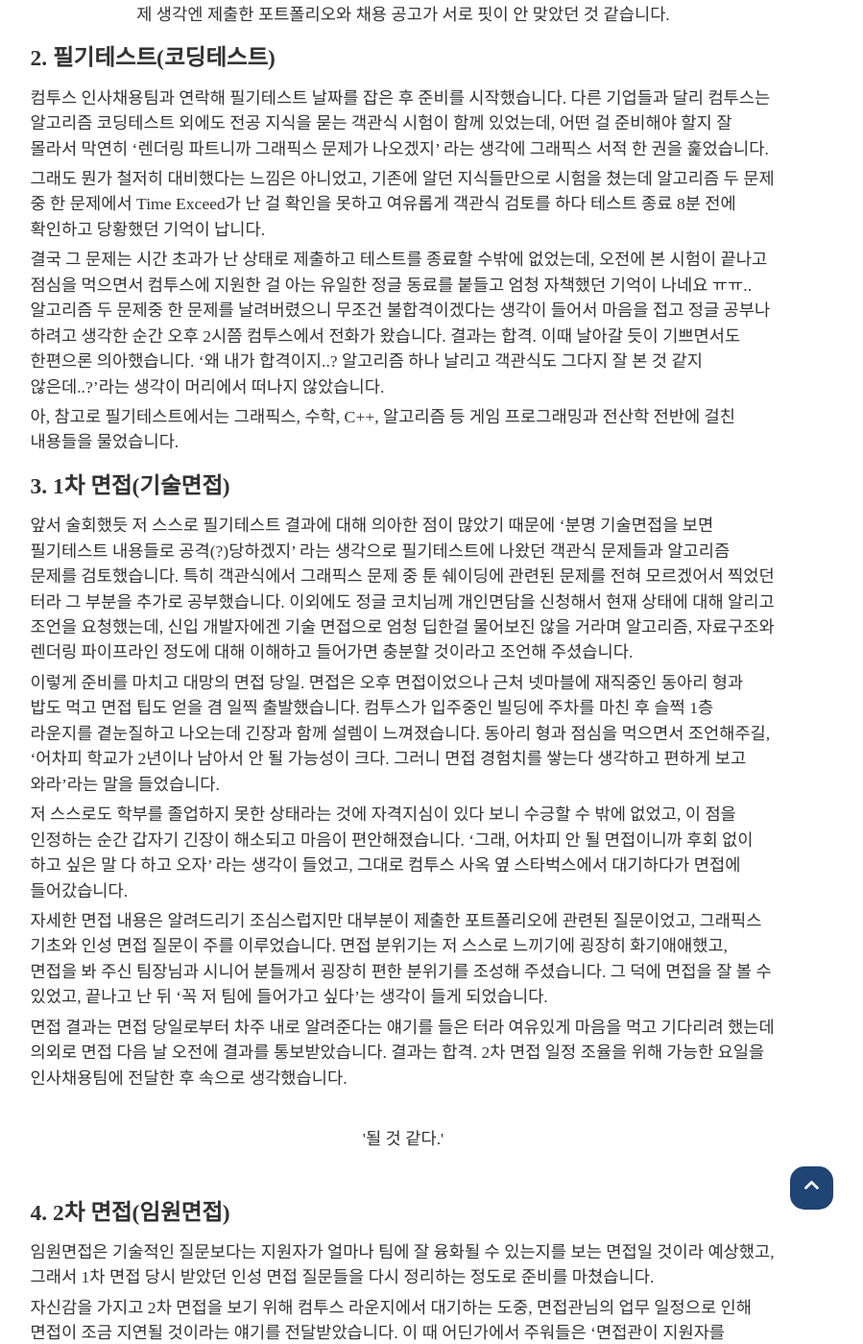
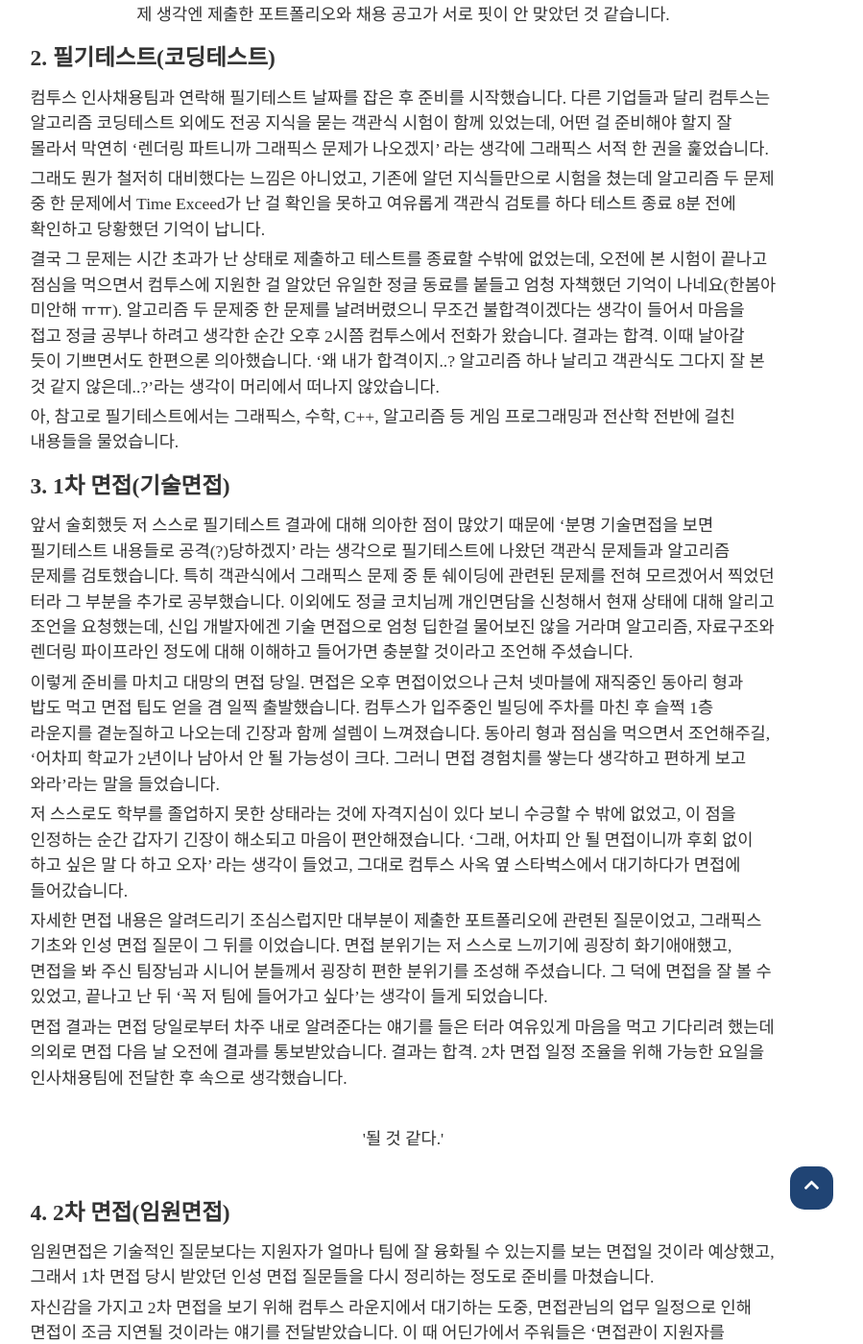
Before and after one commit to Hamsik2rang/Hamsik2rang.github.io, a Jekyll site: the page built from _posts/2023-01-19-Join-To-Com2us.md, in a window 1280 px wide and 1400 px high, scrolled down 1904 px. Shown: the whole window at 96% size, without its empty margins (220-1119 px from the left). Built offline with Jekyll 4.4.1, drawn with Linux system fonts in a browser that asks for light colours; nearby versions of some CDN libraries; some web fonts are replaced; comment, search, counter and statistics services are not loaded; some of the changed text lies outside the part shown.

Commit message:
오타 수정

```diff
--- a/_posts/2023-01-19-Join-To-Com2us.md
+++ b/_posts/2023-01-19-Join-To-Com2us.md
@@ -47,7 +47,7 @@ use_math: True
 
 그래도 뭔가 철저히 대비했다는 느낌은 아니었고, 기존에 알던 지식들만으로 시험을 쳤는데 알고리즘 두 문제 중 한 문제에서 Time Exceed가 난 걸 확인을 못하고 여유롭게 객관식 검토를 하다 테스트 종료 8분 전에 확인하고 당황했던 기억이 납니다.
 
-결국 그 문제는 시간 초과가 난 상태로 제출하고 테스트를 종료할 수밖에 없었는데, 오전에 본 시험이 끝나고 점심을 먹으면서 컴투스에 지원한 걸 아는 유일한 정글 동료를 붙들고 엄청 자책했던 기억이 나네요 ㅠㅠ..알고리즘 두 문제중 한 문제를 날려버렸으니 무조건 불합격이겠다는 생각이 들어서 마음을 접고 정글 공부나 하려고 생각한 순간 오후 2시쯤 컴투스에서 전화가 왔습니다. 결과는 합격. 이때 날아갈 듯이 기쁘면서도 한편으론 의아했습니다. '왜 내가 합격이지..? 알고리즘 하나 날리고 객관식도 그다지 잘 본 것 같지 않은데..?'라는 생각이 머리에서 떠나지 않았습니다.
+결국 그 문제는 시간 초과가 난 상태로 제출하고 테스트를 종료할 수밖에 없었는데, 오전에 본 시험이 끝나고 점심을 먹으면서 컴투스에 지원한 걸 알았던 유일한 정글 동료를 붙들고 엄청 자책했던 기억이 나네요(한봄아 미안해 ㅠㅠ). 알고리즘 두 문제중 한 문제를 날려버렸으니 무조건 불합격이겠다는 생각이 들어서 마음을 접고 정글 공부나 하려고 생각한 순간 오후 2시쯤 컴투스에서 전화가 왔습니다. 결과는 합격. 이때 날아갈 듯이 기쁘면서도 한편으론 의아했습니다. '왜 내가 합격이지..? 알고리즘 하나 날리고 객관식도 그다지 잘 본 것 같지 않은데..?'라는 생각이 머리에서 떠나지 않았습니다.
 
 아, 참고로 필기테스트에서는 그래픽스, 수학, C++, 알고리즘 등 게임 프로그래밍과 전산학 전반에 걸친 내용들을 물었습니다.
 
@@ -59,7 +59,7 @@ use_math: True
 
 저 스스로도 학부를 졸업하지 못한 상태라는 것에 자격지심이 있다 보니 수긍할 수 밖에 없었고, 이 점을 인정하는 순간 갑자기 긴장이 해소되고 마음이 편안해졌습니다. '그래, 어차피 안 될 면접이니까 후회 없이 하고 싶은 말 다 하고 오자' 라는 생각이 들었고, 그대로 컴투스 사옥 옆 스타벅스에서 대기하다가 면접에 들어갔습니다.
 
-자세한 면접 내용은 알려드리기 조심스럽지만 대부분이 제출한 포트폴리오에 관련된 질문이었고, 그래픽스 기초와 인성 면접 질문이 주를 이루었습니다. 면접 분위기는 저 스스로 느끼기에 굉장히 화기애애했고, 면접을 봐 주신 팀장님과 시니어 분들께서 굉장히 편한 분위기를 조성해 주셨습니다. 그 덕에 면접을 잘 볼 수 있었고, 끝나고 난 뒤 '꼭 저 팀에 들어가고 싶다'는 생각이 들게 되었습니다.
+자세한 면접 내용은 알려드리기 조심스럽지만 대부분이 제출한 포트폴리오에 관련된 질문이었고, 그래픽스 기초와 인성 면접 질문이 그 뒤를 이었습니다. 면접 분위기는 저 스스로 느끼기에 굉장히 화기애애했고, 면접을 봐 주신 팀장님과 시니어 분들께서 굉장히 편한 분위기를 조성해 주셨습니다. 그 덕에 면접을 잘 볼 수 있었고, 끝나고 난 뒤 '꼭 저 팀에 들어가고 싶다'는 생각이 들게 되었습니다.
 
 면접 결과는 면접 당일로부터 차주 내로 알려준다는 얘기를 들은 터라 여유있게 마음을 먹고 기다리려 했는데 의외로 면접 다음 날 오전에 결과를 통보받았습니다. 결과는 합격. 2차 면접 일정 조율을 위해 가능한 요일을 인사채용팀에 전달한 후 속으로 생각했습니다.
 
```
Also changed, not shown: other parts of _posts/2023-01-19-Join-To-Com2us.md (+3 -3 lines).
